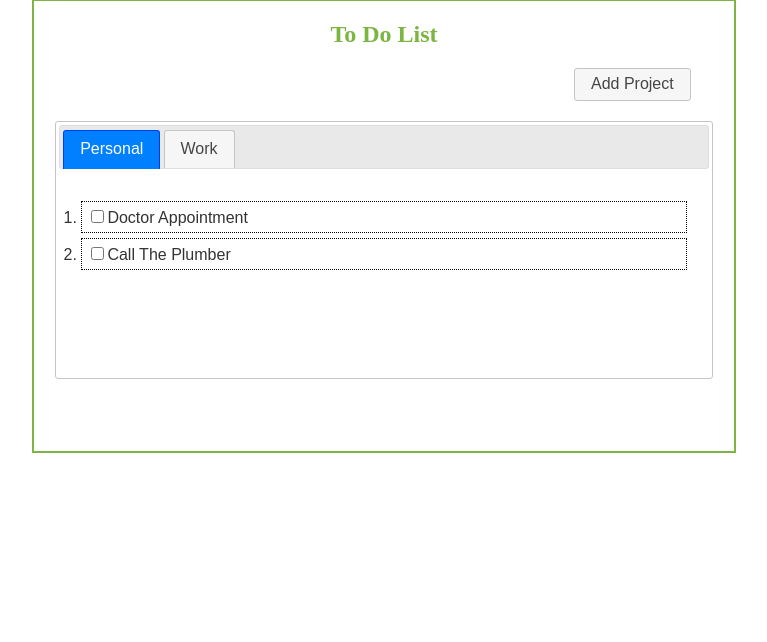
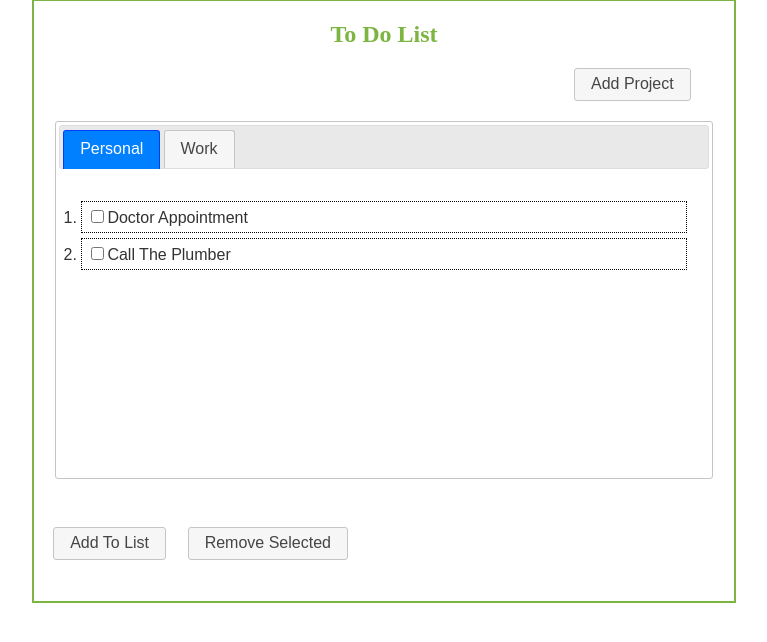
Before and after one commit to ScottyKnows44/JavascriptForm, a PHP site: page / in a window 1280 px wide. Shown: the part 71-713 px from the top of the page, without its empty margins (256-1023 px from the left). Run offline with PHP 8.4, Linux system fonts and the light colour scheme; some libraries are stand-ins or nearby versions.

Commit message:
Added remove and add to todolist

```diff
--- a/toDoList/index.html
+++ b/toDoList/index.html
@@ -16,20 +16,31 @@
                     <li><a href="#personal">Personal</a></li>
                     <li><a href="#work">Work</a></li>
                 </ul>
-                <ol id="personal">
-                    <li><input type="checkbox">Doctor Appointment</li>
-                    <li><input type="checkbox">Call The Plumber</li>
-                </ol>
-                <ol id="work">
-                    <li><input type="checkbox">Complete test case document</li>
-                    <li><input type="checkbox">Meet project manager</li>
-                    <li><input type="checkbox">Record jQuery video</li>
-                </ol>
+                <div id="projectLists">
+                    <ol id="personal">
+                        <li><input name="personal" value="Doctor Appointment" type="checkbox">Doctor Appointment</li>
+                        <li><input name="personal"  value="Call The Plumber" type="checkbox">Call The Plumber</li>
+                    </ol>
+                    <ol id="work">
+                        <li><input name="work" value="Complete test case document" type="checkbox">Complete test case document</li>
+                        <li><input name="work" value="Meet project manager" type="checkbox">Meet project manager</li>
+                        <li><input name="work" value="Record jQuery video" type="checkbox">Record jQuery video</li>
+                    </ol>
+                </div>
             </div>
             <div id="project-dialog" title="Add a project">
                 <label for="new-project" >Project name:</label>
                 <input id="new-project" type="text" />
             </div>
+            <div id="task-dialog" title="Add To List">
+                <label for="new-task" >Task to add:</label>
+                <input id="new-task" type="text" />
+            </div>
+            <div>
+                <button id="btnAddList">Add To List</button>
+                <button id="removebtn">Remove Selected</button>
+            </div>
+
         </div>
     </body>
 </html>
--- a/toDoList/script.js
+++ b/toDoList/script.js
@@ -26,4 +26,34 @@ $(document).ready(()=>{
             }
         });
     });
+    $("#btnAddList").button()
+        .click(() =>{
+            $("#task-dialog").dialog({
+                width: 400, resizable: false, modal: true,
+                buttons:{
+                    "Add New Task": () =>{
+
+                        var selectedTab = $("#projects .ui-tabs-panel:visible").attr("id");
+                        var value =    $("#new-task").val();
+                        $("<li><input type=\"checkbox\" value=" + value + " name=" + selectedTab + ">" + value +"</li>")
+                        .appendTo("#" + selectedTab);
+
+                        $("#new-task").val("");
+                        $("#task-dialog").dialog("close");
+                    },
+                    "Cancel": () => {
+                        $("#new-task").val("");
+                        $("#task-dialog").dialog("close");
+                    }
+                }
+            })
+        }
+    );
+    $("#removebtn").button()
+    .click(() =>{
+        var selectedTab = $("#projects .ui-tabs-panel:visible").attr("id");
+        $.each($("li input[name=" + selectedTab +  "]:checked"), function(){
+            $(this).parent('li').remove();
+        });
+    });
 });
--- a/toDoList/styles.css
+++ b/toDoList/styles.css
@@ -1,6 +1,6 @@
 #container{
     width: 700px;
-    height: 450px;
+    height: 600px;
     margin: 70px auto;
     border: 2px solid rgb(125, 181,66);
 }
@@ -11,8 +11,9 @@
 
  #projects {
      width: 650px;
-     height: 250px;
+     height: 350px;
      margin: 0px auto;
+     overflow-y: auto;
  }
 
  ol li {
@@ -31,6 +32,20 @@
     margin-bottom: 20px;
 }
 
+#btnAddList{
+    margin-top: 3rem;
+    margin-left: 1.2rem;
+}
+
 #project-dialog{
     display: none;
 }
+
+#removebtn{
+    margin-top: 3rem;
+    margin-left: 1rem;
+}
+
+#task-dialog {
+    display: none;
+}
```
